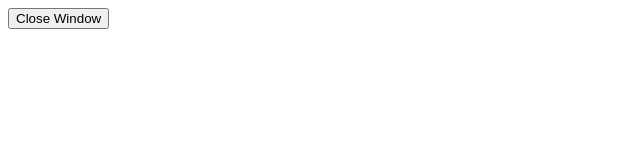
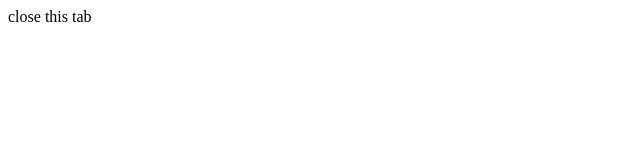
Before and after one commit to verygenericusername/Chevii, a plain HTML site: page index.html in a window 1280 px wide. Shown: the whole page, without its empty margins (0-640 px from the left). Drawn offline with Linux system fonts and the light colour scheme.

Commit message:
Update index.html

```diff
--- a/index.html
+++ b/index.html
@@ -6,9 +6,7 @@
 
 <body>
 
-<button id="btn" onclick="return closeWindow();">
-    Close Window
-</button>
+close this tab
 <script>
            function openGame()  {
 
@@ -30,22 +28,7 @@ win.document.body.appendChild(iframe)
 
 }
 
-  var button = document.getElementById("btn");
-    var gameOpened = false;
-
-function closeWindow() {
-  if (!gameOpened) {
-    openGame();
-    gameOpened = true;
-  }
-
-  let new_window = open(location, '_self');
-  new_window.close();
-  return false;
-}
-
-
-    button.click();
+  openGame();
 </script>
 
 </body>
```
